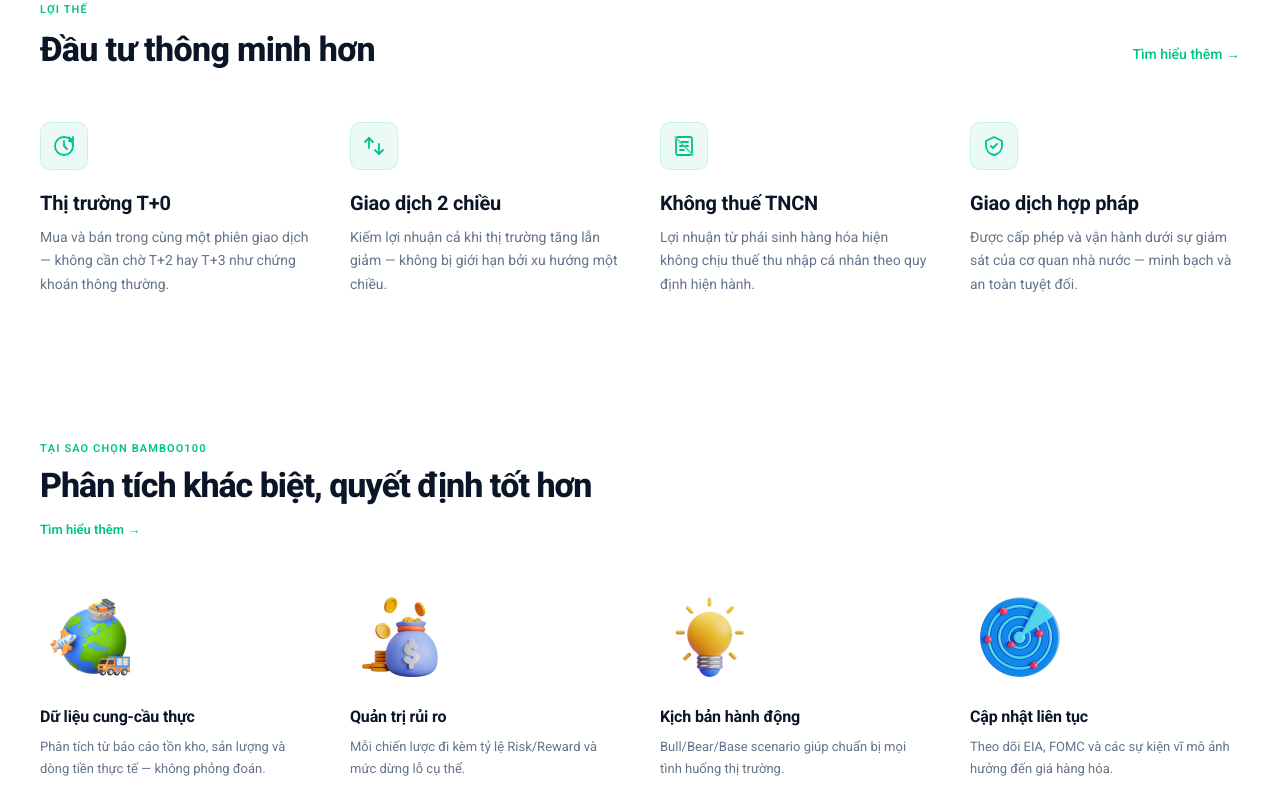
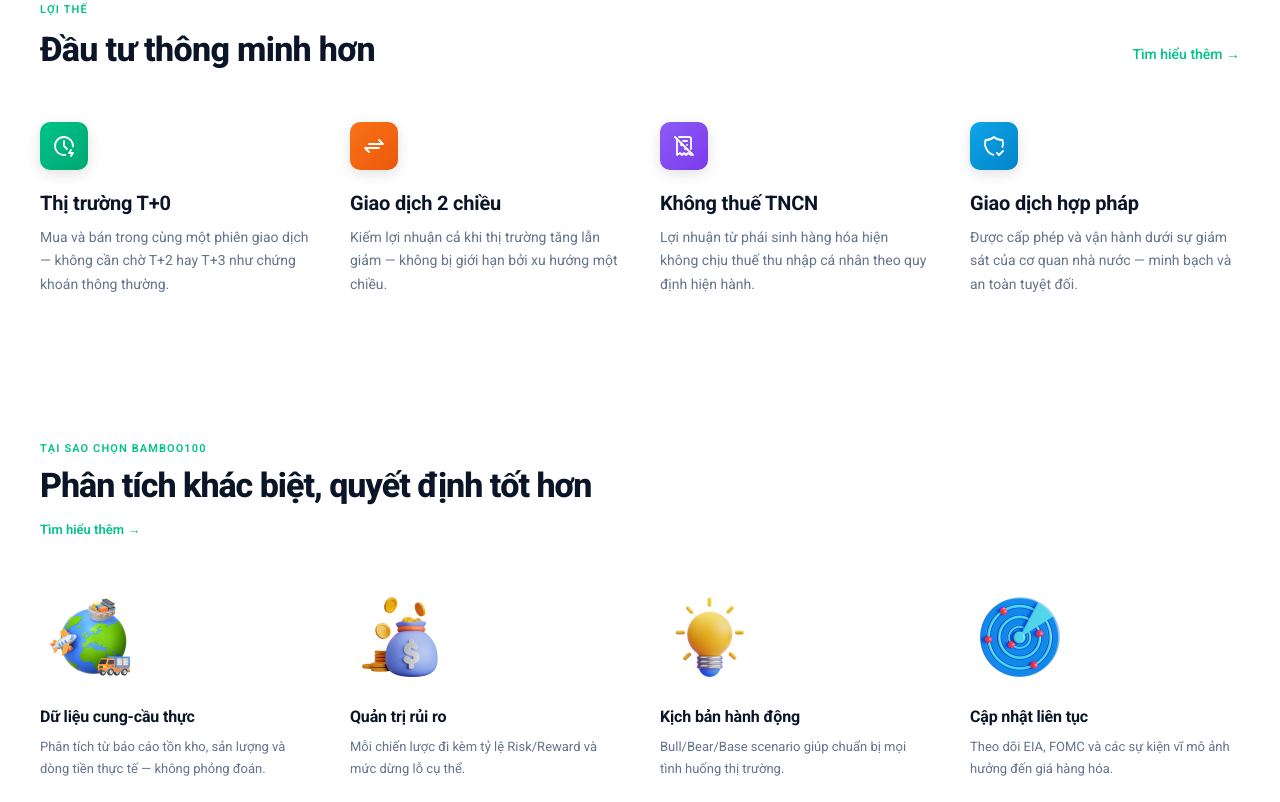
Before and after one commit to AnhDung1207/bamboo100, a Next.js app: page / in a window 1280 px wide. Shown: the part 1178-1980 px from the top of the page. Built offline with nearby package versions, Linux system fonts and the light colour scheme; no server answers; the database is empty.

Commit message:
update UI

```diff
--- a/components/AdvantagesSection.tsx
+++ b/components/AdvantagesSection.tsx
@@ -1,52 +1,30 @@
 import Link from "next/link"
+import { IconClockBolt, IconArrowsExchange, IconReceiptOff, IconShieldCheck } from "@tabler/icons-react"
 
 const ADVANTAGES = [
   {
     title: "Thị trường T+0",
     desc: "Mua và bán trong cùng một phiên giao dịch — không cần chờ T+2 hay T+3 như chứng khoán thông thường.",
-    icon: (
-      <svg width="24" height="24" viewBox="0 0 24 24" fill="none" stroke="#00C389" strokeWidth="1.8" strokeLinecap="round" strokeLinejoin="round">
-        <circle cx="12" cy="12" r="9" />
-        <polyline points="12 7 12 12 15 15" />
-        <path d="M17 3.5A9 9 0 0 1 21 12" />
-        <polyline points="21 3 21 7 17 7" />
-      </svg>
-    ),
+    gradient: "linear-gradient(135deg, #00C389 0%, #00a872 100%)",
+    icon: <IconClockBolt size={24} stroke={1.8} color="white" />,
   },
   {
     title: "Giao dịch 2 chiều",
     desc: "Kiếm lợi nhuận cả khi thị trường tăng lẫn giảm — không bị giới hạn bởi xu hướng một chiều.",
-    icon: (
-      <svg width="24" height="24" viewBox="0 0 24 24" fill="none" stroke="#00C389" strokeWidth="1.8" strokeLinecap="round" strokeLinejoin="round">
-        <polyline points="3 8 7 4 11 8" />
-        <line x1="7" y1="4" x2="7" y2="14" />
-        <polyline points="13 16 17 20 21 16" />
-        <line x1="17" y1="20" x2="17" y2="10" />
-      </svg>
-    ),
+    gradient: "linear-gradient(135deg, #f97316 0%, #ea580c 100%)",
+    icon: <IconArrowsExchange size={24} stroke={1.8} color="white" />,
   },
   {
     title: "Không thuế TNCN",
     desc: "Lợi nhuận từ phái sinh hàng hóa hiện không chịu thuế thu nhập cá nhân theo quy định hiện hành.",
-    icon: (
-      <svg width="24" height="24" viewBox="0 0 24 24" fill="none" strokeWidth="1.8" strokeLinecap="round" strokeLinejoin="round">
-        <rect x="4" y="3" width="16" height="18" rx="2" stroke="#00C389" />
-        <line x1="8" y1="8" x2="16" y2="8" stroke="#00C389" />
-        <line x1="8" y1="12" x2="16" y2="12" stroke="#00C389" />
-        <line x1="8" y1="16" x2="12" y2="16" stroke="#00C389" />
-        <line x1="3" y1="3" x2="21" y2="21" stroke="#4ade80" strokeWidth="1.5" />
-      </svg>
-    ),
+    gradient: "linear-gradient(135deg, #8b5cf6 0%, #7c3aed 100%)",
+    icon: <IconReceiptOff size={24} stroke={1.8} color="white" />,
   },
   {
     title: "Giao dịch hợp pháp",
     desc: "Được cấp phép và vận hành dưới sự giám sát của cơ quan nhà nước — minh bạch và an toàn tuyệt đối.",
-    icon: (
-      <svg width="24" height="24" viewBox="0 0 24 24" fill="none" stroke="#00C389" strokeWidth="1.8" strokeLinecap="round" strokeLinejoin="round">
-        <path d="M12 3l8 4v5c0 4.5-3.5 8-8 9-4.5-1-8-4.5-8-9V7z" />
-        <polyline points="9 12 11 14 15 10" />
-      </svg>
-    ),
+    gradient: "linear-gradient(135deg, #0ea5e9 0%, #0284c7 100%)",
+    icon: <IconShieldCheck size={24} stroke={1.8} color="white" />,
   },
 ]
 
@@ -123,8 +101,9 @@ export default function AdvantagesSection() {
               <div style={{
                 width: "48px", height: "48px",
                 borderRadius: "10px",
-                background: "rgba(0,195,137,0.08)",
-                border: "1px solid rgba(0,195,137,0.15)",
+                background: item.gradient,
+border: "none",
+boxShadow: "0 4px 14px rgba(0,0,0,0.12)",
                 display: "flex", alignItems: "center", justifyContent: "center",
                 marginBottom: "20px",
               }}>
--- a/package.json
+++ b/package.json
@@ -11,6 +11,7 @@
   "dependencies": {
     "@supabase/ssr": "^0.10.3",
     "@supabase/supabase-js": "^2.105.4",
+    "@tabler/icons-react": "^3.44.0",
     "class-variance-authority": "^0.7.1",
     "clsx": "^2.1.1",
     "lucide-react": "^1.16.0",
```
Also changed, not shown: 1 other file (tests, documents, lock files or other folders).
